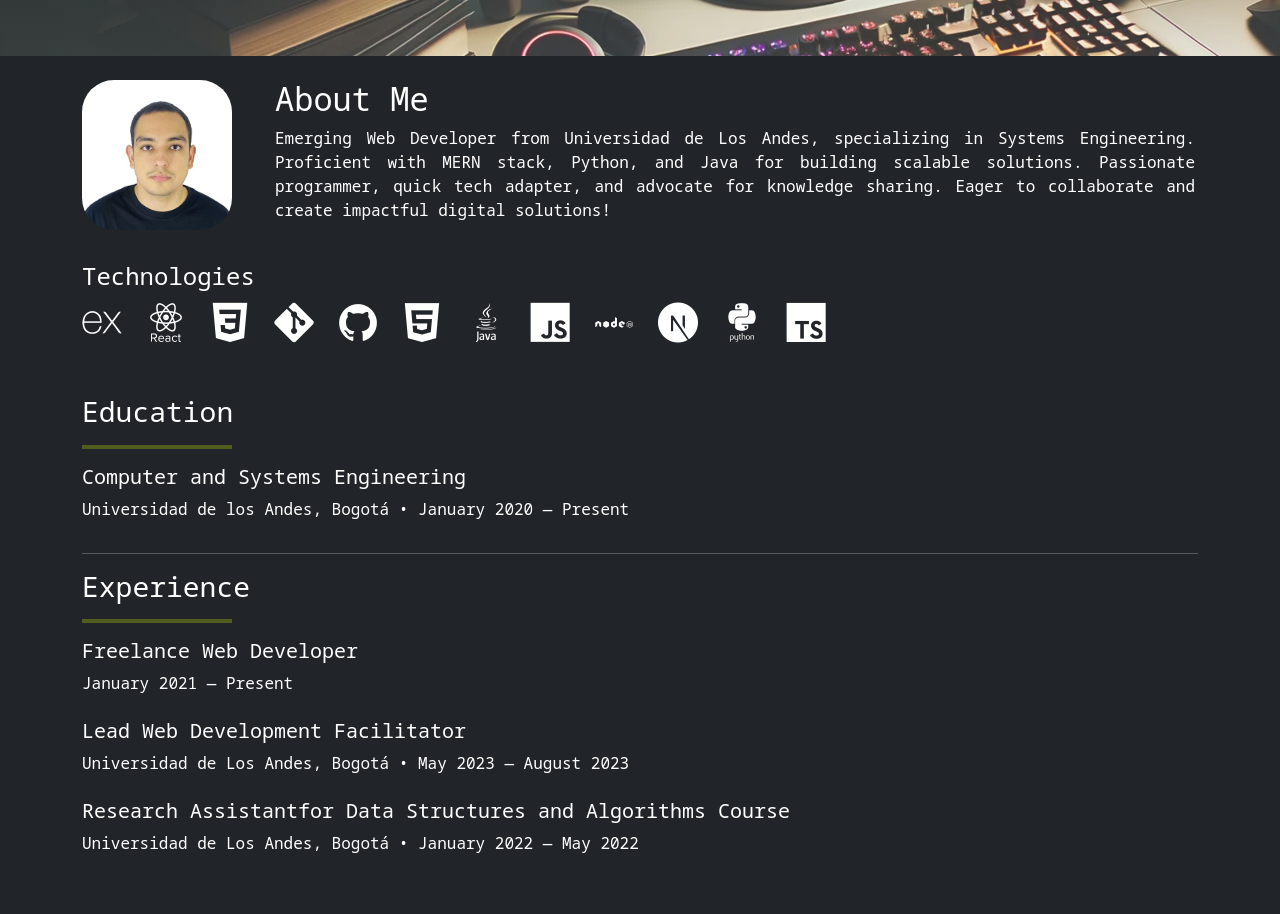
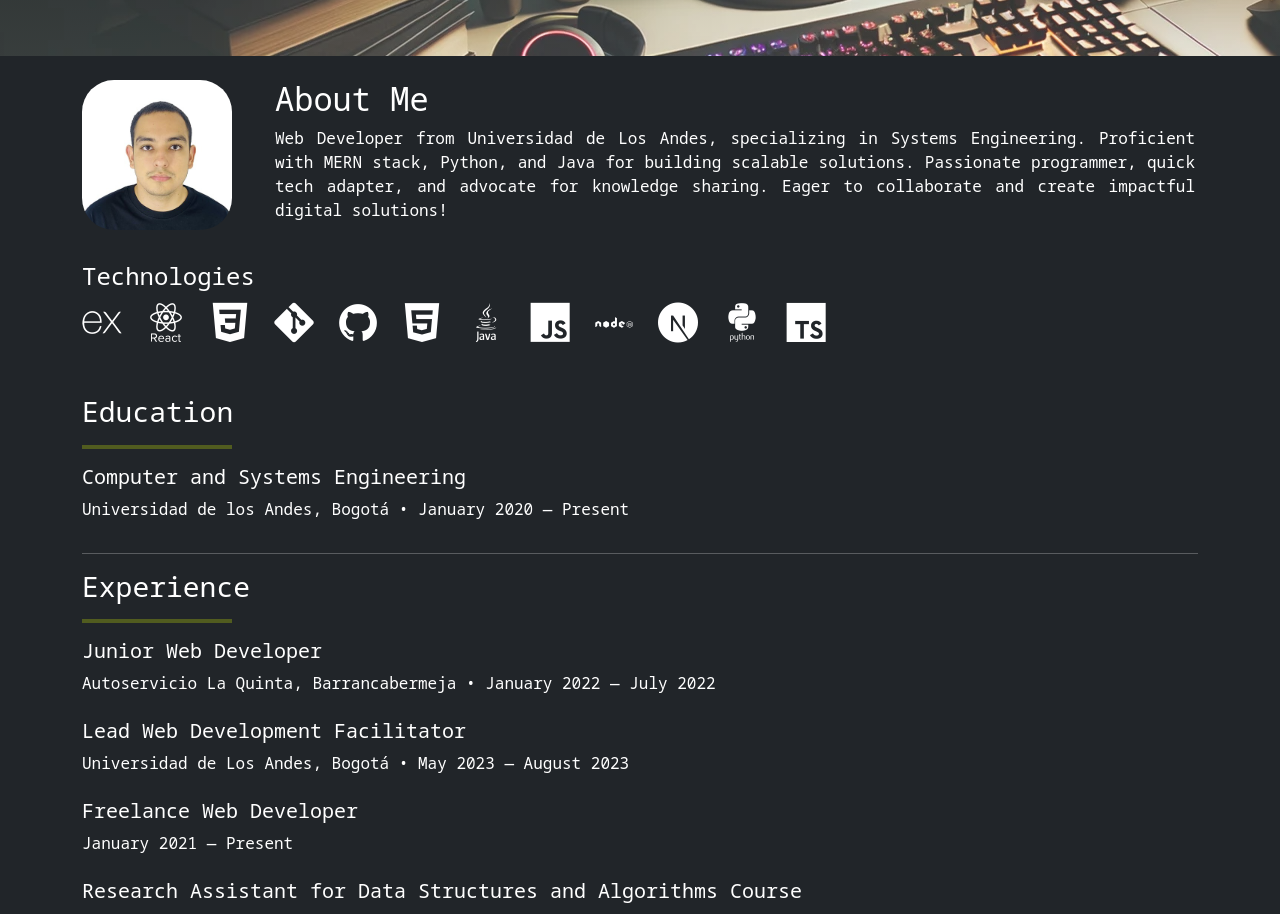
Before and after one commit to aromerob1/aromerob1.github.io, a React (Create React App) app: page / in a window 1280 px wide. Shown: the part 720-1634 px from the top of the page. Built offline with nearby package versions, Linux system fonts and the light colour scheme.

Commit message:
Update resume

```diff
--- a/src/components/aboutMe/AboutMe.js
+++ b/src/components/aboutMe/AboutMe.js
@@ -16,7 +16,7 @@ function AboutMe() {
           <div id="my-description" className="col-12 col-md-10 mt-3 mt-md-0">
             <h2>About Me</h2>
             <p>
-              Emerging Web Developer from Universidad de Los Andes, specializing
+              Web Developer from Universidad de Los Andes, specializing
               in Systems Engineering. Proficient with MERN stack, Python, and
               Java for building scalable solutions. Passionate programmer, quick
               tech adapter, and advocate for knowledge sharing. Eager to
@@ -64,18 +64,22 @@ function AboutMe() {
 
           <div className="mb-0 col-10">
             <div className="mb-4">
-              <h5>Freelance Web Developer</h5>
-              <p>January 2021 — Present</p>
+              <h5>Junior Web Developer</h5>
+              <p>Autoservicio La Quinta, Barrancabermeja • January 2022 — July 2022</p>
             </div>
             <div className="mb-4">
               <h5>Lead Web Development Facilitator</h5>
               <p>Universidad de Los Andes, Bogotá • May 2023 — August 2023</p>
             </div>
             <div className="mb-4">
+              <h5>Freelance Web Developer</h5>
+              <p>January 2021 — Present</p>
+            </div>
+            <div className="mb-4">
               <h5>
-                Research Assistantfor Data Structures and Algorithms Course
+                Research Assistant for Data Structures and Algorithms Course
               </h5>
-              <p>Universidad de Los Andes, Bogotá • January 2022 — May 2022</p>
+              <p>Universidad de Los Andes, Bogotá • January 2021 — May 2021</p>
             </div>
           </div>
         </div>
```
Also changed, not shown: 1 other file (tests, documents, lock files or other folders).
